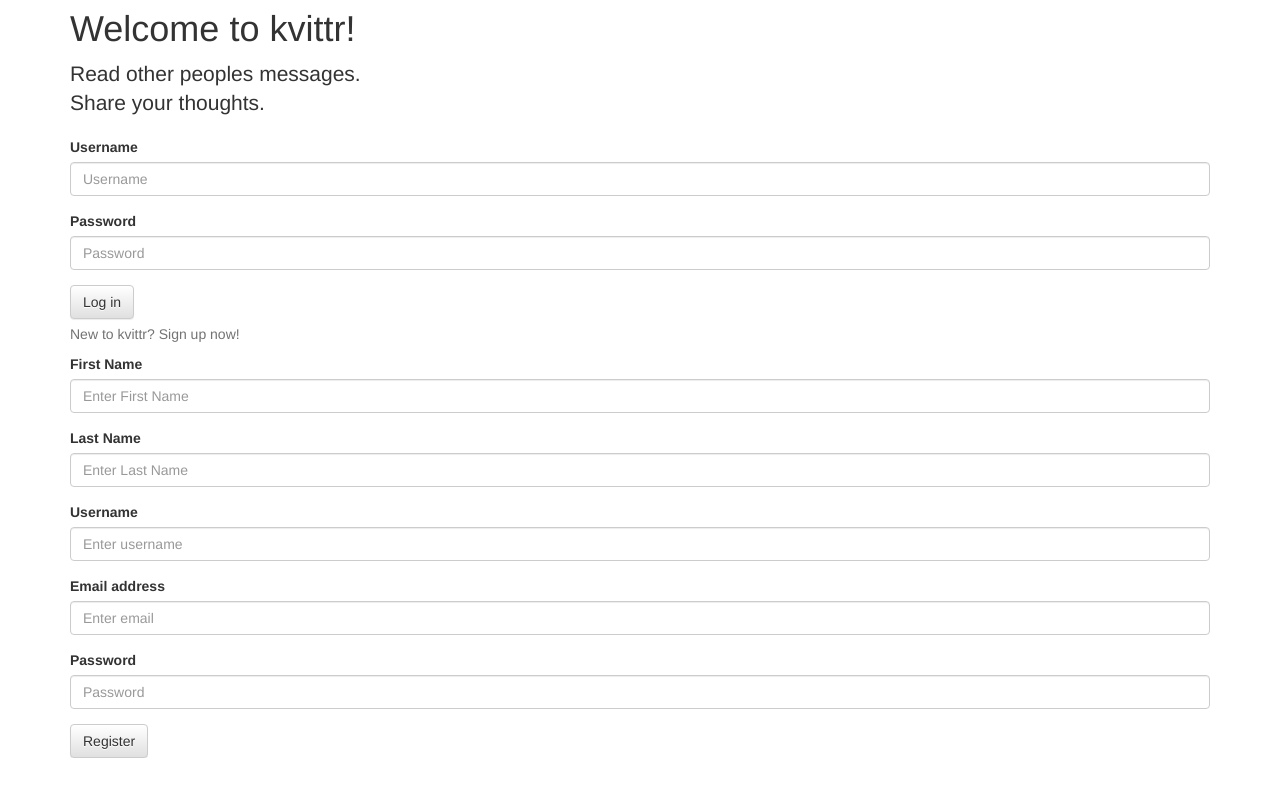
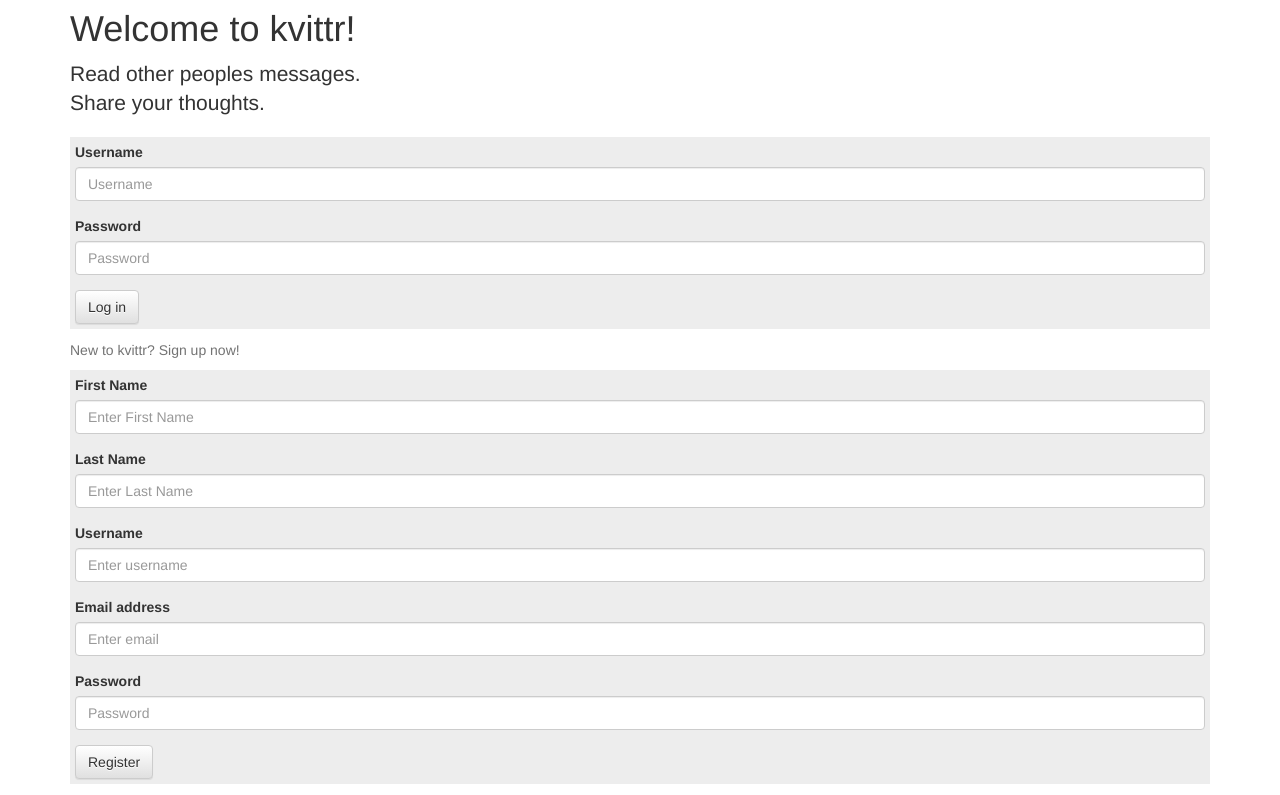
Before and after one commit to Anders12345/Kvittr, a Django app: page / in a window 1280 px wide. Shown: the part 51-846 px from the top of the page. Before the commit the page ends 809 px from the top, so only its background shows below. Run offline with Django 3.2, Linux system fonts and the light colour scheme; some libraries are stand-ins or nearby versions.

Commit message:
Added styles to .right .left and .fpform

```diff
--- a/kvittr/theme/static/theme/css/style.css
+++ b/kvittr/theme/static/theme/css/style.css
@@ -1,3 +1,19 @@
 .content {
     margin-top: 60px;
 }
+
+.right {
+    width: 30%;
+    float: right;
+}
+
+.left {
+    width: 70%;
+    float: left;
+}
+
+.fpform {
+    background-color: #EDEDED;
+    padding: 5px;
+    margin-bottom: 11px;
+}
```
